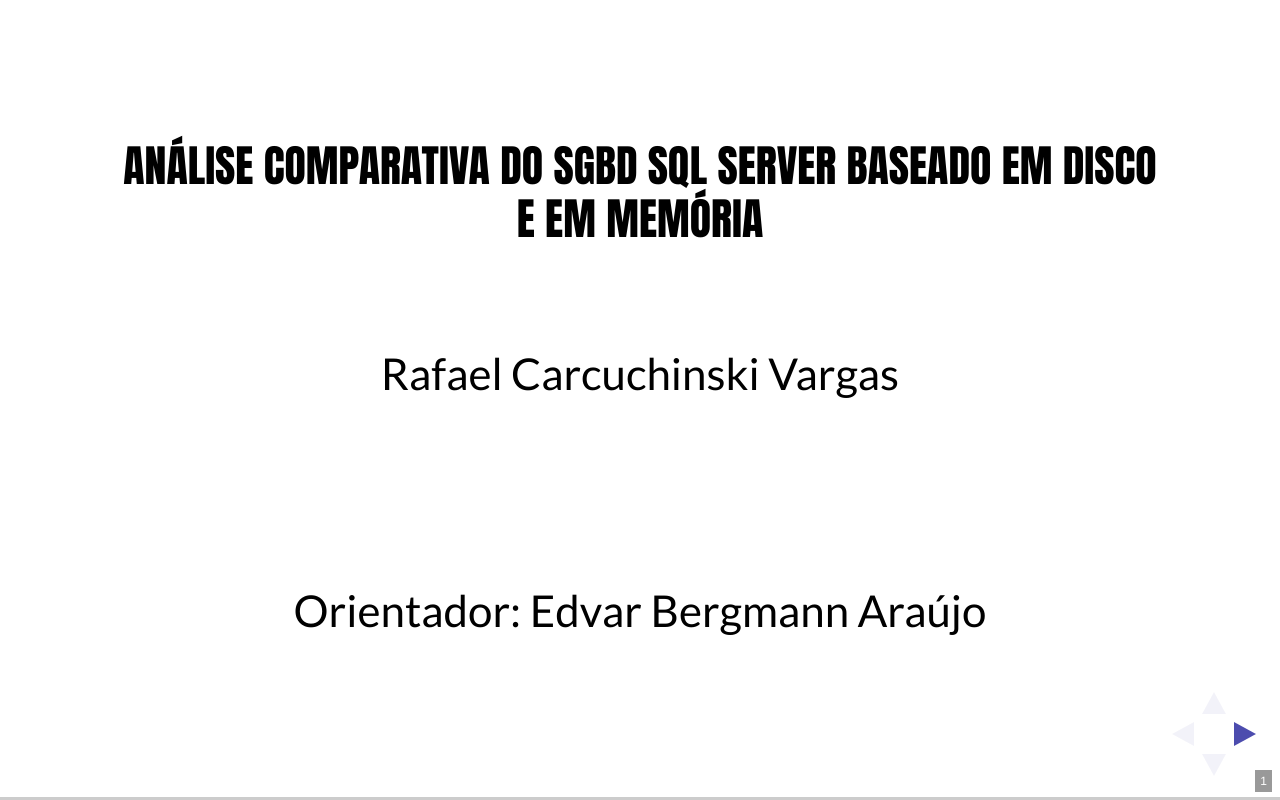
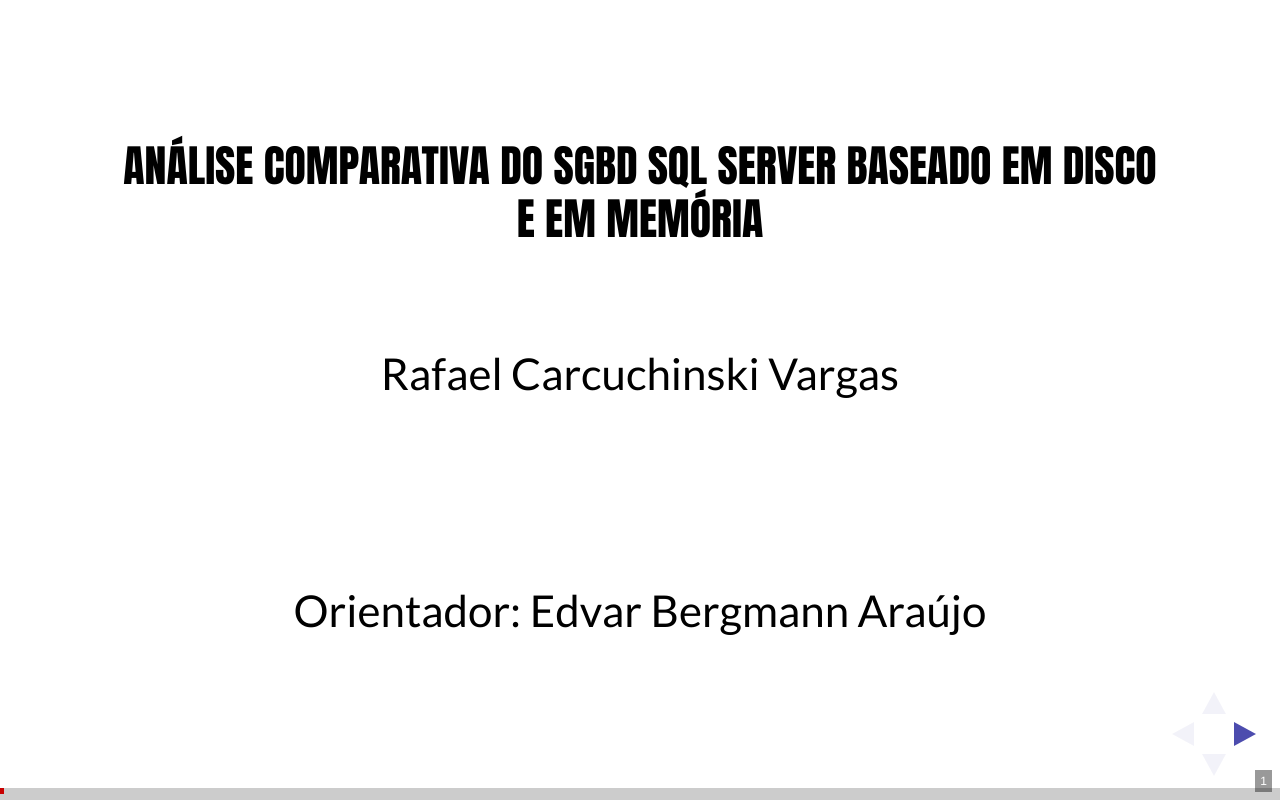
Before and after one commit to Rafael-Vargas/ApresentacaoTC2, a plain HTML site: page index.html in a window 1280 px wide. Drawn offline with Linux system fonts and the light colour scheme; a web font is replaced by a local one.

Commit message:
add bar timeout

```diff
--- a/index.html
+++ b/index.html
@@ -1521,9 +1521,12 @@
 				controls: true,
 				progress: true,
 				slideNumber: true,
+				progressBarHeight: 6,
+				allottedTime: 25 * 60 * 1000, //tempo pra apresentar mm/ss/ms
 				dependencies: [
 					{ src: 'reveal-chart/plugin/chartjs/Chart.min.js'},
 					{ src: 'reveal-chart/plugin/chartjs/charted.js'},
+					{ src: 'reveal/plugin/elapsed-time-bar/plugin/elapsed-time-bar/elapsed-time-bar.js'},
 					{ src: 'reveal/plugin/highlight/highlight.js', async: true, callback: function() { hljs.initHighlightingOnLoad(); } }
 				],
 			  chart : {
```
